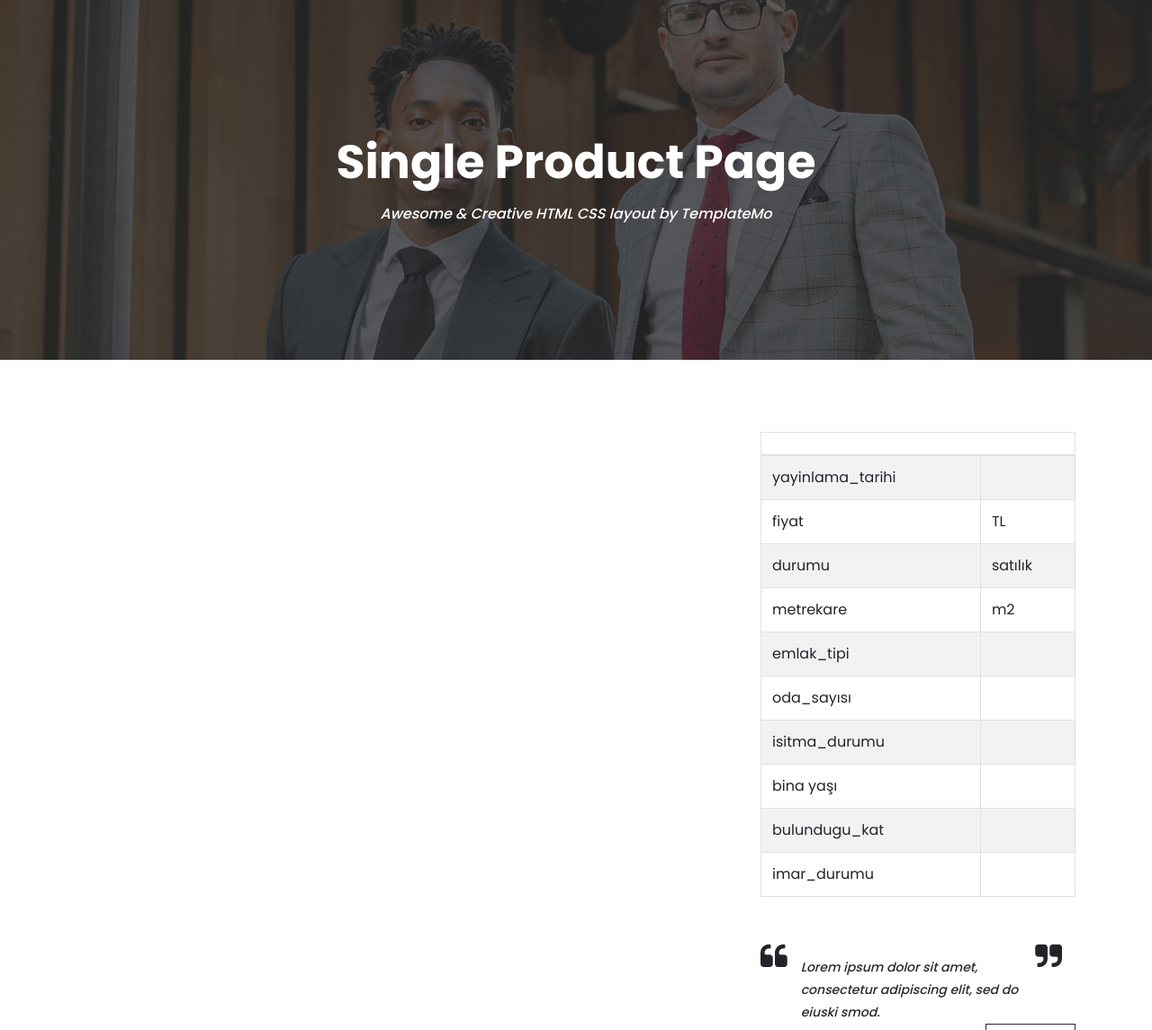
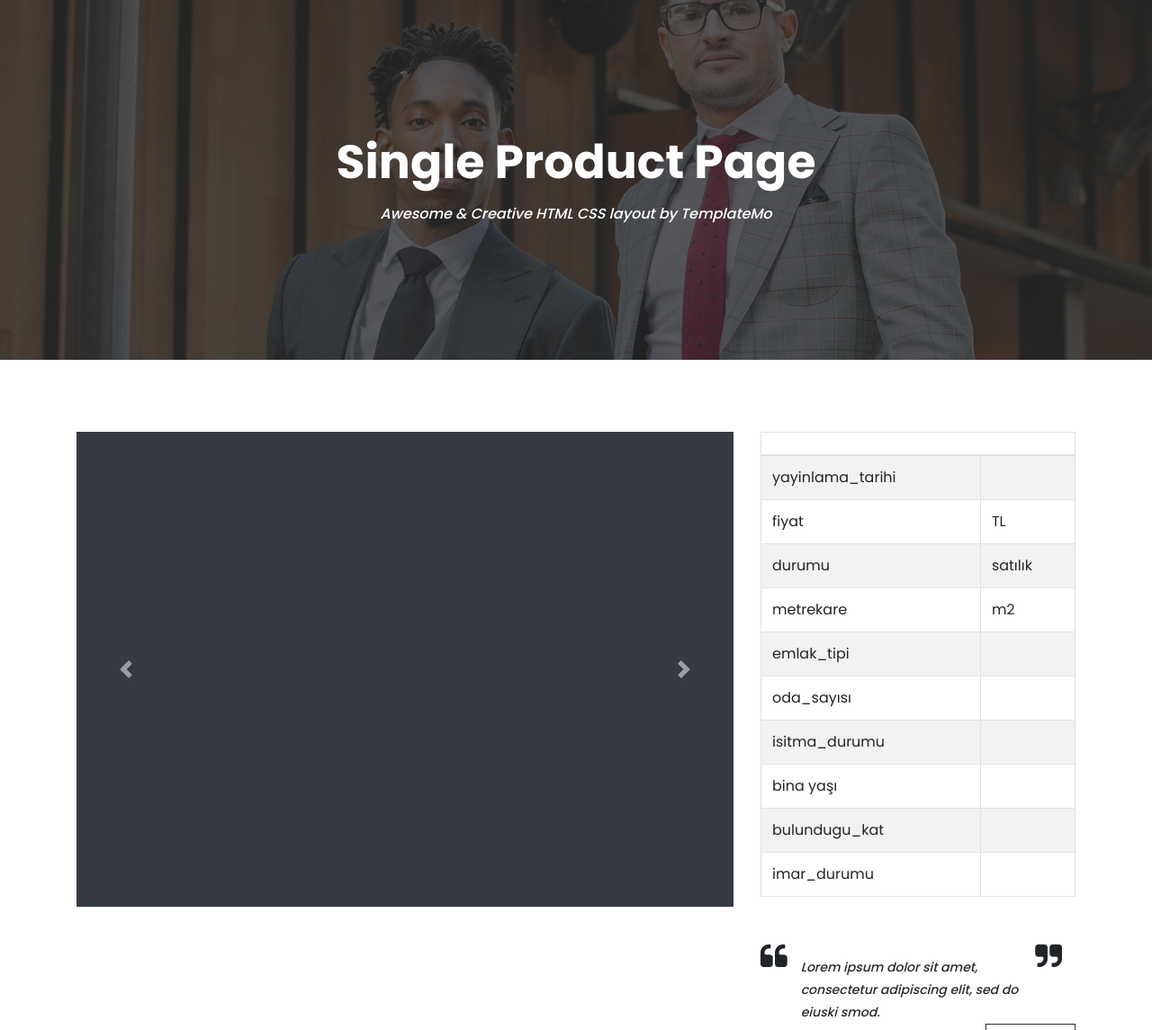
Before and after one commit to Mr-Mesut-OZTURK/yasinemlak, a Django app: page /productdetails/1 in a window 1280 px wide. Shown: the part 161-1306 px from the top of the page at 90% size. Run offline with Django 4.2, Linux system fonts and the light colour scheme; parts of the project's set-up code (start-up, migrations or seed data) failed here and were passed over; some libraries are stand-ins or nearby versions.

Commit message:
updated css

```diff
--- a/static/assets/css/style.css
+++ b/static/assets/css/style.css
@@ -1,4 +1,26 @@
-
 .header_logo {
     width: 100px;
 }
+
+#slider_container {
+    height: 75%;
+    overflow: hidden;
+    /* position: relative; */
+}
+.myslider {
+    height: 100%;
+    /* position: relative; */
+    /* background-color: rgb(17, 49, 190); */
+}
+.mysliderinner {
+    /* height: 100%; */
+    /* background-color: rgb(55, 172, 26); */
+}
+.mysliderbutton {
+    height: 100%;
+    /* background-color: red; */
+}
+.myslidertext_container {
+    height: 45%;
+/* background-color: rgba(255, 0, 0, 0.151); */
+}
--- a/static/assets/css/templatemo-hexashop.css
+++ b/static/assets/css/templatemo-hexashop.css
@@ -656,7 +656,7 @@ banner
   padding-bottom: 30px;
 }
 
-.main-banner .left-content .thumb img {
+/* .main-banner .left-content .thumb img {
   width: 100%;
   overflow: hidden;
 }
@@ -757,7 +757,7 @@ banner
   color: #fff;
   padding: 0px 20px;
   margin-bottom: 20px;
-}
+} */
 
 
 
```
